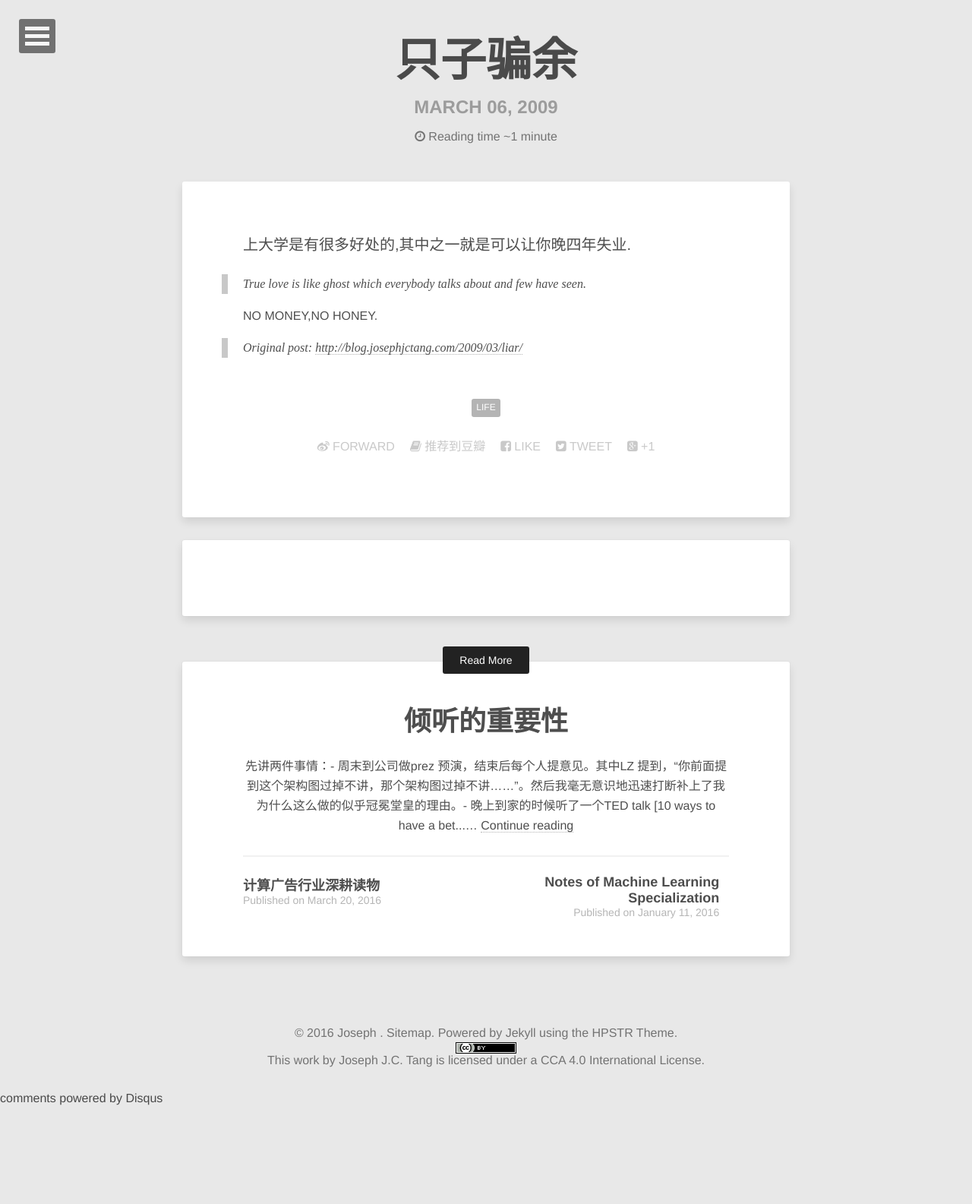
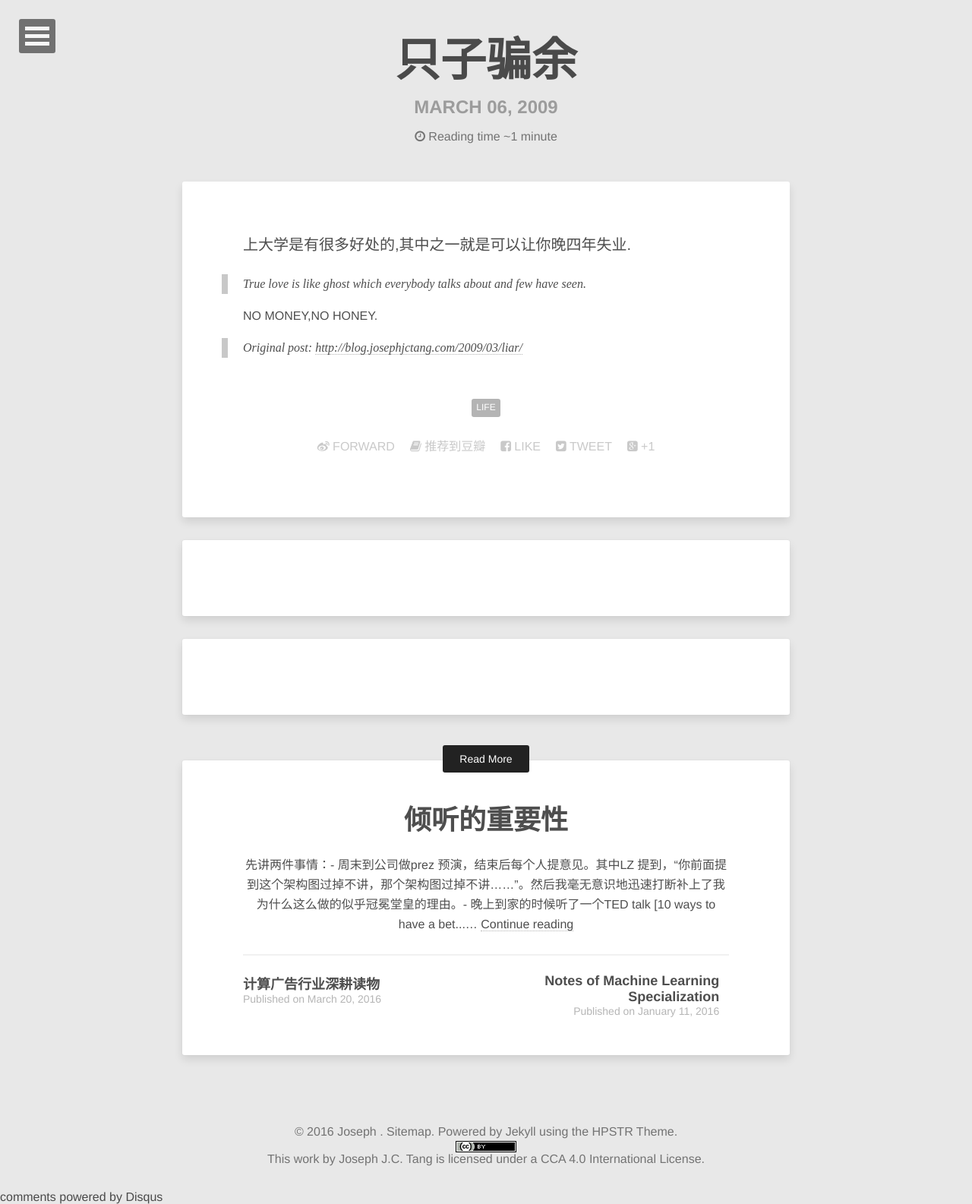
Before and after one commit to jinntrance/blog, a Jekyll site: the page built from CHINESE/_posts/2009-03-06-liar.md, in a window 1280 px wide. Shown: the whole page at 76% size. Built offline with Jekyll 4.4.1, drawn with Linux system fonts in a browser that asks for light colours; comment, search, counter and statistics services are not loaded; before the commit the page ends 1455 px from its top, so only the background shows below that.

Commit message:
change ad style

```diff
--- a/_includes/ads.html
+++ b/_includes/ads.html
@@ -1,3 +1,4 @@
+<section id="ad_section">
 <script async src="//pagead2.googlesyndication.com/pagead/js/adsbygoogle.js"></script>
 <ins class="adsbygoogle"
      style="display:block"
@@ -7,3 +8,4 @@
 <script>
 (adsbygoogle = window.adsbygoogle || []).push({});
 </script>
+</section>
--- a/_layouts/post.html
+++ b/_layouts/post.html
@@ -54,9 +54,7 @@ layout: compress
         {% if page.share != false %}{% include social-share.html %}{% endif %}
       </footer>
     </div><!-- /.entry-content -->
-    <section>
     {% include ads.html %}
-    </section>
     {% if page.comments != false %}
     <section id="disqus_thread">
       <div class="ds-thread" data-thread-key="{{page.id}}" data-title="{{page.title}}" data-url="{{site.url}}{{page.url}}"></div>
--- a/assets/css/main.scss
+++ b/assets/css/main.scss
@@ -192,3 +192,31 @@ table {
 .float-right{
   float: right;
 }
+
+// style for ads section
+
+#post #ad_section, #page #ad_section {
+    margin: 40px 2px 20px 2px;
+    padding: 10px 15px;
+    background-color: #fff;
+    box-shadow: 0 0 0 1px rgba(187, 187, 187, 0.1), 0 6px 12px rgba(0, 0, 0, 0.1);
+    -webkit-border-radius: 3px;
+    -moz-border-radius: 3px;
+    border-radius: 3px
+}
+
+@media only screen and (min-width: 48em) {
+    #post #ad_section, #page #ad_section {
+        margin-left: 10px;
+        margin-right: 10px;
+        padding: 20px 30px
+    }
+}
+
+@media only screen and (min-width: 62.5em) {
+    #post #ad_section, #page #ad_section {
+        max-width: 800px;
+        padding: 50px 80px;
+        margin: 0 auto 30px auto
+    }
+}
```
Also changed, not shown: assets/posts/images/2016-06-30-reinforcement-learning_problem.png (added), assets/posts/images/Korean - 1.png (added), assets/posts/images/Korean - 2.png (added), assets/posts/images/Korean - 3.png (added), assets/posts/images/Korean - 4.png (added), assets/posts/images/Korean - 5.png (added), assets/posts/images/Korean - 6.png (added).
